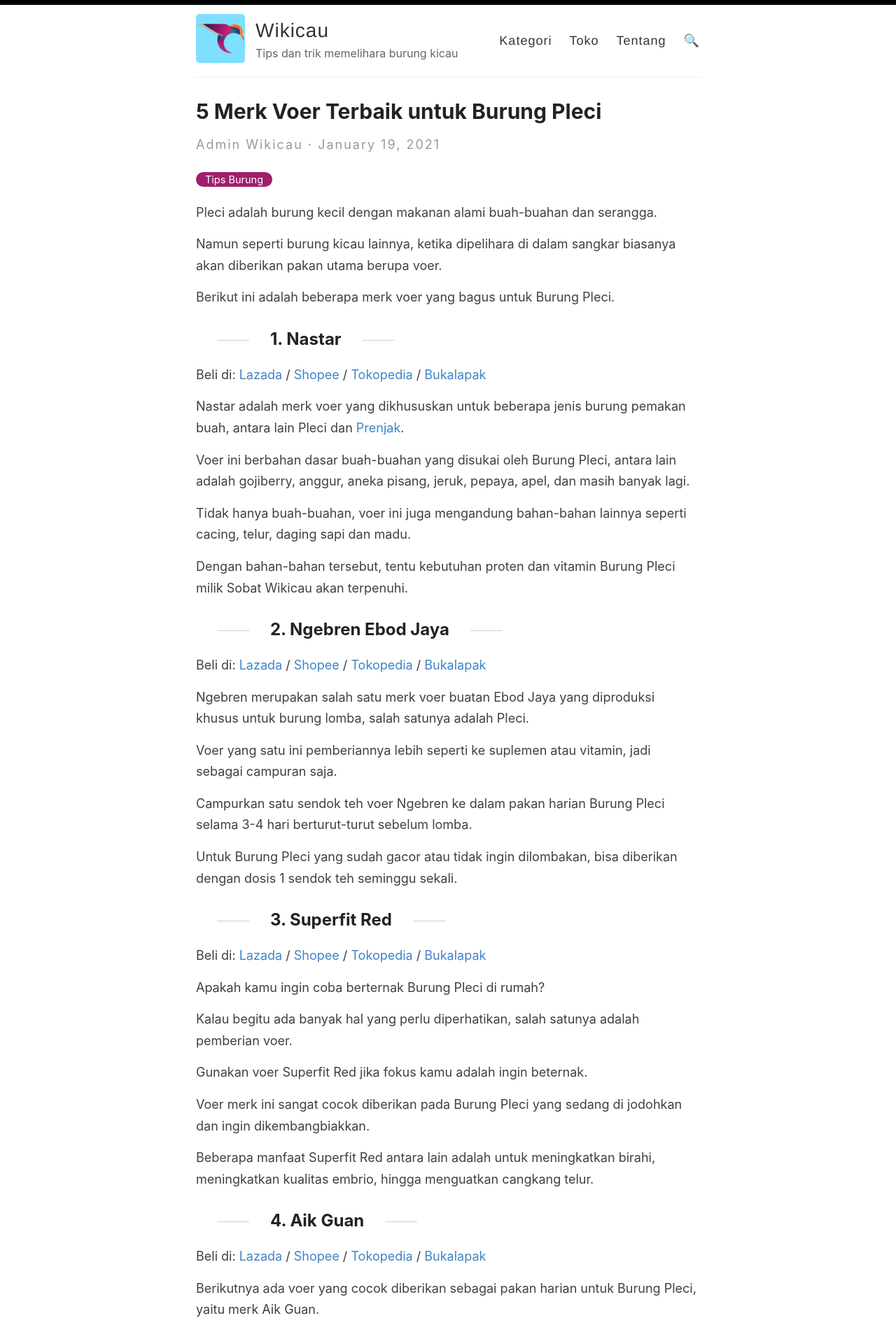
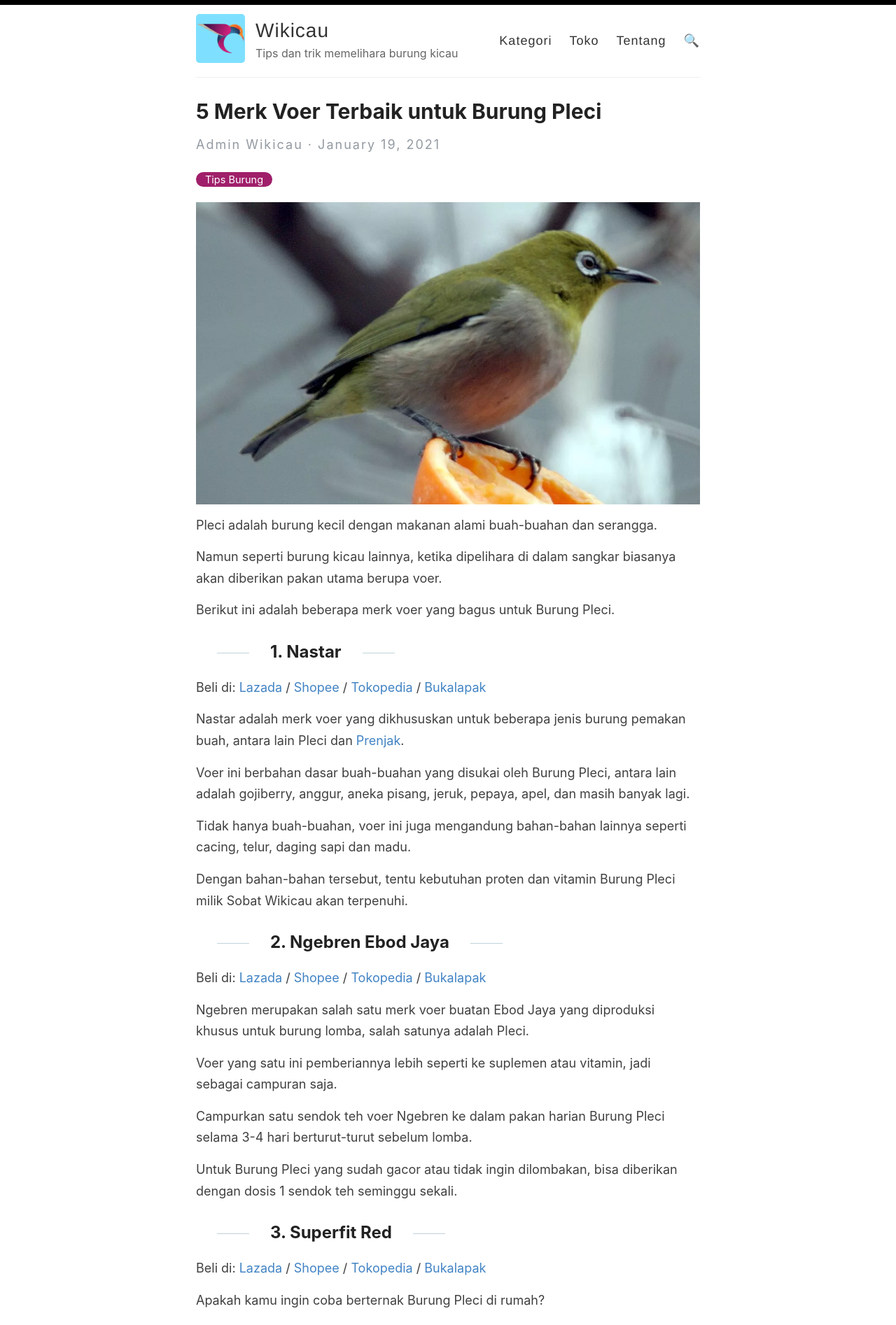
Before and after one commit to wikicau/wikicau.github.io, a Jekyll site: the page built from _posts/2021-01-19-merk-voer-untuk-burung-pleci.md, in a window 1280 px wide. Shown: the top 1894 px of the page at 70% size. Built offline with Jekyll 4.4.1, drawn with Linux system fonts in a browser that asks for light colours.

Commit message:
add new image on article

```diff
--- a/_posts/2021-01-19-merk-voer-untuk-burung-pleci.md
+++ b/_posts/2021-01-19-merk-voer-untuk-burung-pleci.md
@@ -3,6 +3,8 @@
 title: "5 Merk Voer Terbaik untuk Burung Pleci"
 categories: [Tips Burung]
 ---
+
+![Merk Voer Terbaik untuk Burung Pleci](/images/Rekomendasi-Merk-Voer-untuk-Burung-Pleci-by-Wikicau.webp)
 
 Pleci adalah burung kecil dengan makanan alami buah-buahan dan serangga.
 
```
Also changed, not shown: images/Rekomendasi-Merk-Voer-untuk-Burung-Pleci-by-Wikicau.webp (added).
